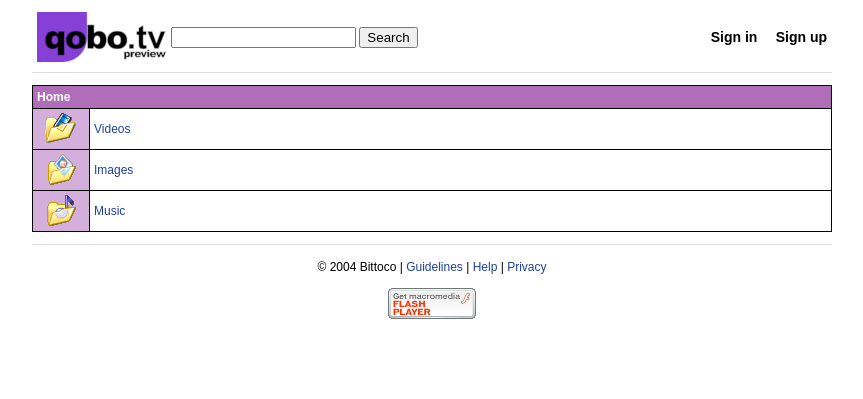
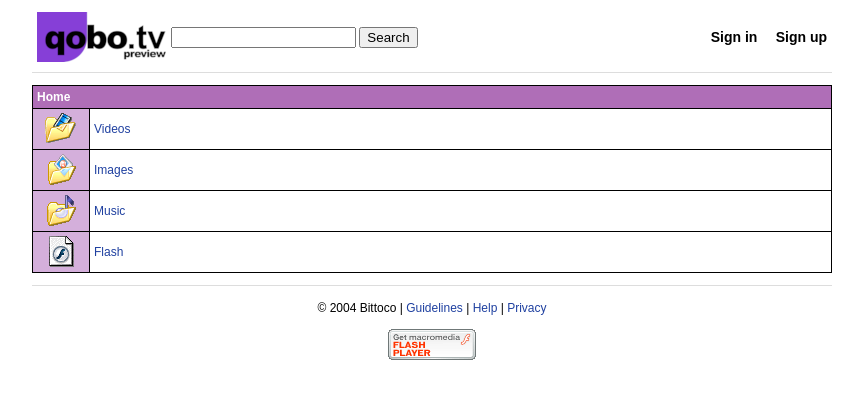
Before and after one commit to bluffingo/OpenSB2, a PHP site: page / in a window 1280 px wide. Shown: the top 399 px of the page, without its empty margins (208-1071 px from the left). Run offline with PHP 8.4, Linux system fonts and the light colour scheme; style sheets or scripts are compiled from the project's sources.

Commit message:
[DB CHANGE] add flash category

```diff
--- a/src/templates/qobo/index.twig
+++ b/src/templates/qobo/index.twig
@@ -44,6 +44,18 @@
 				</a>
 			</td>
 		</tr>
+		<tr>
+			<td class="contentBg" width="48" align="center">
+				<a href="/browse.php?category=music">
+					<img src="/img/icons/flash.png">
+				</a>
+			</td>
+			<td class="contentBgWhite">
+				<a href="/browse.php?category=music">
+					Flash
+				</a>
+			</td>
+		</tr>
 	</tbody>
 </table>
 {% endblock %}
```
Also changed, not shown: database/bitqobo.sql (+4 -4 lines), public/img/icons/flash.png (added).
